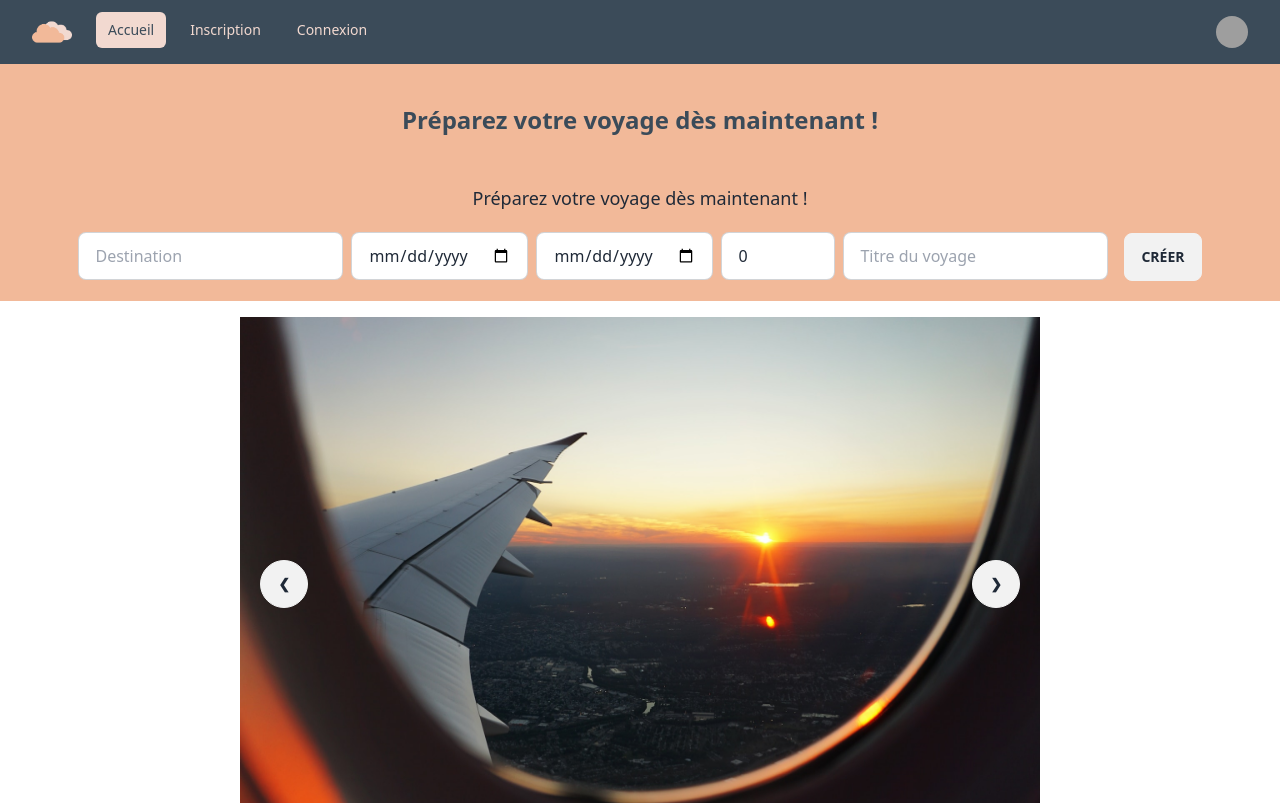
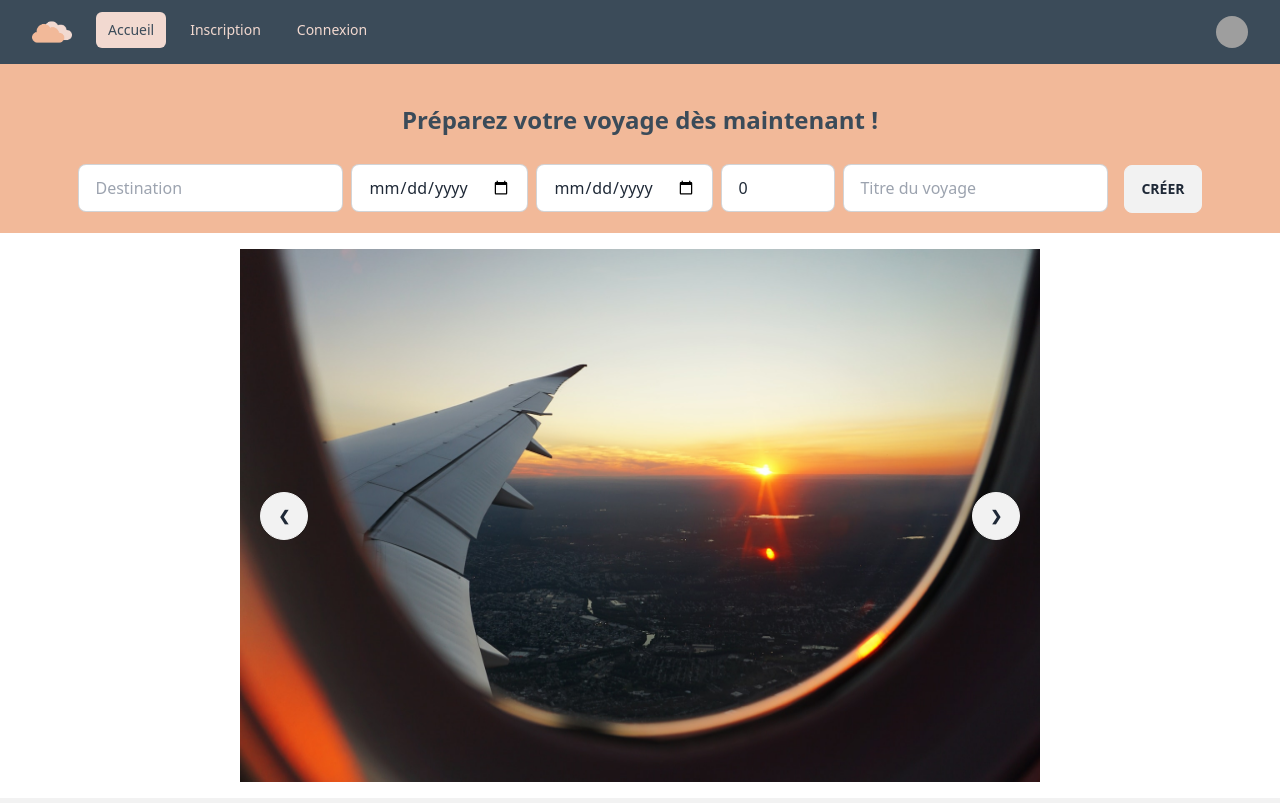
Before and after one commit to laurafeugene/site-voyage-front, a React (Vite) app: page / in a window 1280 px wide. Shown: the top 803 px of the page. Built offline with nearby package versions, Linux system fonts and the light colour scheme; grey boxes are pictures that could not be loaded.

Commit message:
fix: travel form > removed tagline

```diff
--- a/src/components/App/TravelForm/TravelForm.tsx
+++ b/src/components/App/TravelForm/TravelForm.tsx
@@ -74,9 +74,6 @@ function TravelForm() {
       className="flex flex-col justify-center items-center bg-medium py-5"
       onSubmit={handleSubmit}
     >
-      <legend className="p-5 text-lg">
-        Préparez votre voyage dès maintenant !
-      </legend>
       <div>
         <input
           type="text"
```
